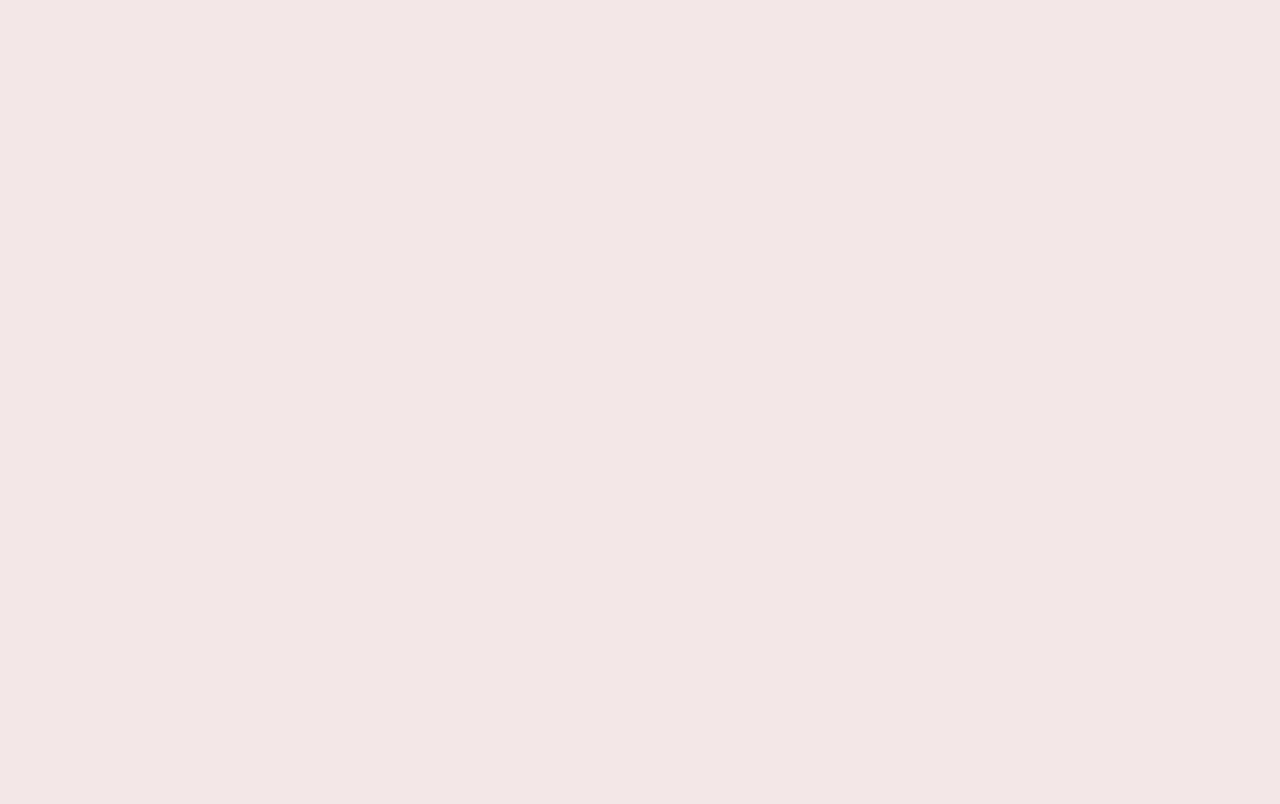
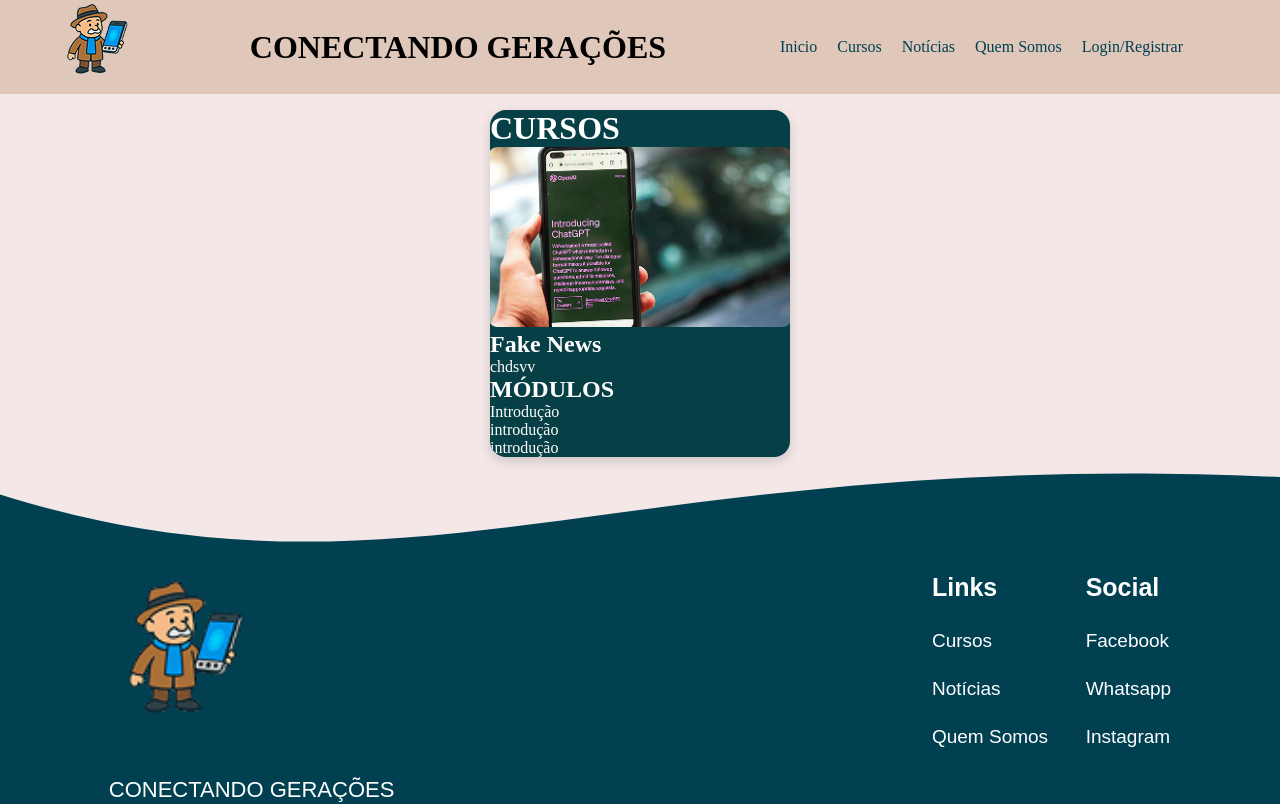
Before and after one commit to andre01-dev/TCC, a React (Vite) app in the folder frontend/: page /curso6 in a window 1280 px wide. Before the commit this address had no page. Shown: the top 804 px of the page. Built offline with nearby package versions, Linux system fonts and the light colour scheme.

Commit message:
testando

```diff
--- a/frontend/src/components/CardCurso/cardCurso.jsx
+++ b/frontend/src/components/CardCurso/cardCurso.jsx
@@ -1,6 +1,6 @@
 import "./cardCurso.scss"
 
-export default function CardCurso({imagem, titulo, duracao, tema, descricao, nivel}) {
+export default function CardCurso({imagem, titulo, duracao, tema, descricao, nivel, rota}) {
     return (
         <div className="container-cardCurso">
             <div className="cardCurso">
@@ -16,7 +16,9 @@ export default function CardCurso({imagem, titulo, duracao, tema, descricao, niv
                 <p>{descricao}</p>
                 <div className="nivel-button">
                     <h2>{nivel}</h2>
+                    <Link to={{rota}}>
                     <button>Gratuito</button>
+                    </Link>
                 </div>
             </div>
         </div>
--- /dev/null
+++ b/frontend/src/components/paginaCurso/paginaCurso.jsx
@@ -0,0 +1,30 @@
+import "./paginaCurso.scss";
+
+export default function CardCurso({imagem,titulo,texto,modulo1,modulo2,modulo3}) {
+return(
+    <div className="container-paginaCurso">
+      <div className="paginaCurso">
+        <div className="titulo">
+        <h1>CURSOS</h1>
+        </div>
+        <img className="imagem" src={imagem}/>
+        <div className="subtitulo">
+          <h2>{titulo}</h2>
+        </div>
+        <div className="texto">
+        <p>{texto}</p>
+        </div>
+        <div className="titulomodulo">
+          <h2>MÓDULOS</h2>
+        </div>
+        <div>
+          <ul>
+            <li>{modulo1}</li>
+            <li>{modulo2}</li>
+            <li>{modulo3}</li>
+          </ul>
+        </div>
+        </div>
+      </div>
+  );
+}
--- /dev/null
+++ b/frontend/src/components/paginaCurso/paginaCurso.scss
@@ -0,0 +1,86 @@
+.container-paginaCurso {
+  display: flex;
+  justify-content: center;
+  margin: 1rem;
+}
+
+.paginaCurso {
+  width: 300px;
+  background-color: #073f46;
+  color: white;
+  border-radius: 1rem;
+  overflow: hidden;
+  box-shadow: 0 4px 12px rgba(0, 0, 0, 0.15);
+  transition: 0.3s;
+
+  &:hover {
+    transform: translateY(-5px);
+  }
+
+  .imagem {
+    width: 100%;
+    height: 180px;
+    object-fit: cover;
+  }
+
+  .titulo-carga {
+    display: flex;
+    justify-content: space-between;
+    align-items: center;
+    padding: 0.8rem 1rem;
+    background-color: #0a525a;
+
+    h2 {
+      font-size: 1rem;
+      margin: 0;
+    }
+
+    .tempo {
+      display: flex;
+      align-items: center;
+      gap: 0.3rem;
+    }
+  }
+
+  .tema {
+    font-size: 1.2rem;
+    font-weight: 600;
+    padding: 0.8rem 1rem 0 1rem;
+  }
+
+  .descricao {
+    padding: 0.5rem 1rem;
+    font-size: 0.9rem;
+    line-height: 1.4rem;
+    color: #e8e8e8;
+  }
+
+  .nivel-button {
+    display: flex;
+    justify-content: space-between;
+    align-items: center;
+    background-color: #0a525a;
+    padding: 0.8rem 1rem;
+    border-top: 1px solid #0a6a73;
+
+    .nivel {
+      font-size: 0.95rem;
+      margin: 0;
+    }
+
+    button {
+      background-color: #ffb02e;
+      color: #1c1c1c;
+      border: none;
+      padding: 0.5rem 1rem;
+      border-radius: 0.5rem;
+      font-weight: 600;
+      cursor: pointer;
+      transition: 0.3s;
+
+      &:hover {
+        background-color: #ffd966;
+      }
+    }
+  }
+}
--- a/frontend/src/pages/cursos.jsx
+++ b/frontend/src/pages/cursos.jsx
@@ -29,6 +29,7 @@ export default function Cursos()
         tema='Fake News'
         descricao='Nesse Curso vamos te ensinar como indentificar mensagens suspeitas'
         nivel='Nivel: Básico'
+        rota="/curso1"
         />
 
         <CardCurso
@@ -38,6 +39,7 @@ export default function Cursos()
         tema='Fake News'
         descricao='Nesse Curso vamos te ensinar como evitar fraudes e compras impulsivas'
         nivel='Nivel: Básico'
+        rota="/curso2"
         />
 
         <CardCurso
@@ -47,6 +49,7 @@ export default function Cursos()
         tema='Fake News'
         descricao='Nesse Curso vamos te ensinar a navegar de modo segura no seu Banco'
         nivel='Nivel: Básico'
+        rota="/curso3"
         />
 
         <CardCurso
@@ -56,6 +59,7 @@ export default function Cursos()
         tema='Fake News'
         descricao='Nesse Curso vamos te ensinar a Armazenar documentos e fotos com segurança'
         nivel='Nivel: Básico'
+        rota="/curso4"
         />
 
         <CardCurso
@@ -65,6 +69,7 @@ export default function Cursos()
         tema='Fake News'
         descricao='Nesse Curso vamos te ensinar a Criar uma conta e usar o E-mail'
         nivel='Nivel: Básico'
+        rota="/curso5"
         />
 
         <CardCurso
@@ -74,6 +79,7 @@ export default function Cursos()
         tema='Inteligência Artificial'
         descricao='Nesse Curso vamos te ensinar a Usar a Inteligencia Artificial'
         nivel='Nivel: Básico'
+        rota="/curso6"
         />
 
         <CardCurso
@@ -83,6 +89,7 @@ export default function Cursos()
         tema='Educação Financeira'
         descricao='Nesse Curso vamos te dar dicas de como controlar seus gastos e evitar fraudes'
         nivel='Nivel: Básico'
+        rota="/curso7"
         />
 
         <CardCurso
@@ -92,6 +99,7 @@ export default function Cursos()
         tema='Senhas Seguras'
         descricao='Nesse Curso vamos te ensinar a Criar uma Senha Forte.'
         nivel='Nivel: Básico'
+        rota="/curso8"
         />
 
         <CardCurso
@@ -101,6 +109,7 @@ export default function Cursos()
         tema='Golpes (Phishing)'
         descricao='Nesse Curso vamos te ensinar a como Reconhecer E-mail Falsos e o Que Fazer'
         nivel='Nivel: Básico'
+        rota="/curso9"
         />
         </div>
 
--- /dev/null
+++ b/frontend/src/pages/paginaCurso6.jsx
@@ -0,0 +1,25 @@
+import "./paginaCurso6.scss";
+import PaginaCurso from "../components/paginaCurso/paginaCurso.jsx";
+import Rodape from "../components/rodape/rodape.jsx";
+import Cabecalho from "../components/cabecalho/cabecalho.jsx";
+import curso6 from "../assets/images/curso6.png";
+
+export default function Curso6() {
+ return(
+    <div className="container-pagonaCurso">
+        <Cabecalho />
+        <div className="paginas">
+
+        <PaginaCurso
+        imagem={curso6}
+        titulo="Fake News"
+        texto= "chdsvv"
+        modulo1= "Introdução"
+        modulo2="introdução"
+        modulo3="introdução"
+        />
+        </div>
+        <Rodape />
+    </div>
+)
+}
--- /dev/null
+++ b/frontend/src/pages/paginaCurso6.scss
@@ -0,0 +1,18 @@
+.container-cursos {
+  padding: 2rem;
+  text-align: center;
+  background-color: #f8f8f8;
+
+  .titulo-cursos {
+    font-size: 2rem;
+    color: #073f46;
+    margin-bottom: 2rem;
+  }
+
+  .lista-cursos {
+    display: flex;
+    flex-wrap: wrap;
+    justify-content: center;
+    gap: 2rem;
+  }
+}
--- a/frontend/src/routes.jsx
+++ b/frontend/src/routes.jsx
@@ -20,7 +20,7 @@ import Noticia14 from "./pages/noticias/noticia14";
 import Noticia15 from "./pages/noticias/noticia15";
 import Cursos from "./pages/cursos.jsx"
 import TodasNoticias from "./pages/noticias/fullnotices.jsx";
-
+import Curso6 from "./pages/paginaCurso6.jsx"
 
 export default function Navegacao () {
     return(
@@ -46,7 +46,8 @@ export default function Navegacao () {
                 <Route path="/noticia14" element={<Noticia14/>}/>
                 <Route path="/noticia15" element={<Noticia15/>}/>
                 <Route path="/tdsntc" element={<TodasNoticias/>}/>
-                <Route path="/curso" element={<Cursos />} />
+                <Route path="/cursos" element={<Cursos />} />
+                <Route path="/curso6" element={<Curso6 />} />
             </Routes>
         </BrowserRouter>
     );
```
Also changed, not shown: 1 other file (tests, documents, lock files or other folders).
